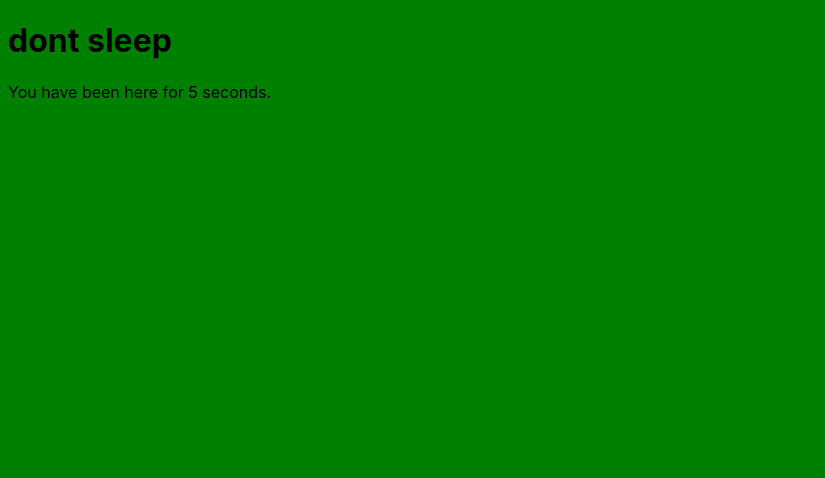
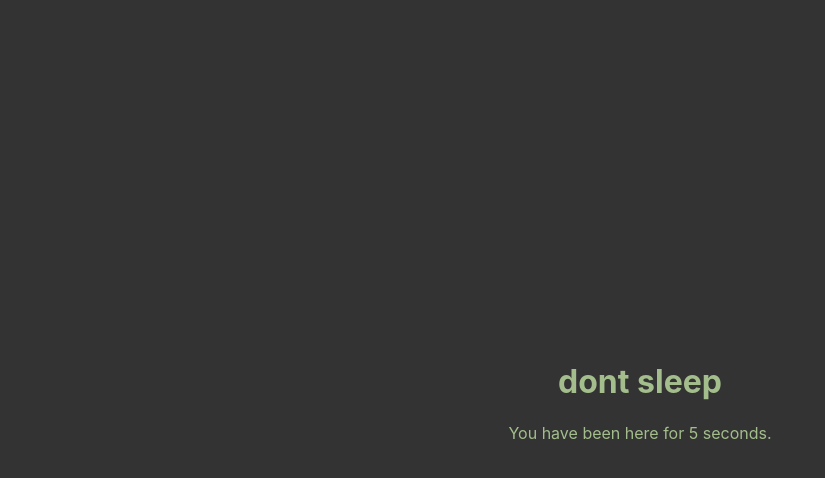
Before and after one commit to LeonT27/dont-sleep, a website built with Parcel: page src/index.html in a window 1280 px wide. Shown: the whole page, without its empty margins (0-825 px from the left). Built offline with nearby package versions, Linux system fonts and the light colour scheme.

Commit message:
adding style

```diff
--- a/src/index.html
+++ b/src/index.html
@@ -6,8 +6,10 @@
     <meta name="viewport" content="width=device-width, initial-scale=1" />
   </head>
   <body>
-    <h1>dont sleep</h1>
-    <div id="app"></div>
+    <div class="content">
+      <h1 id="title" class="txt-center">dont sleep</h1>
+      <div id="count"></div>
+    </div>
     <script type="module" src="main.js"></script>
   </body>
 </html>
--- a/src/main.js
+++ b/src/main.js
@@ -5,7 +5,7 @@
   setInterval(() => {
     seconds += 1;
     document.getElementById(
-      "app"
+      "count"
     ).innerHTML = `<p>You have been here for ${seconds} seconds.</p>`;
   }, 1000);
 }
--- a/src/style.css
+++ b/src/style.css
@@ -4,10 +4,26 @@ html,
     "Helvetica Neue", Helvetica, sans-serif;
 }
 
+body {
+  background-color: #333;
+}
+
 .true {
-  background-color: green;
+  color: #a3be8c;
 }
 
 .false {
-  background-color: red;
+  color: #bf616a;
 }
+
+.content {
+  margin: 0 auto;
+  position: fixed;
+  top: 50%;
+  left: 50%;
+  transform: translate(-50%, -50%);
+}
+
+.txt-center {
+  text-align: center;
+}
```
